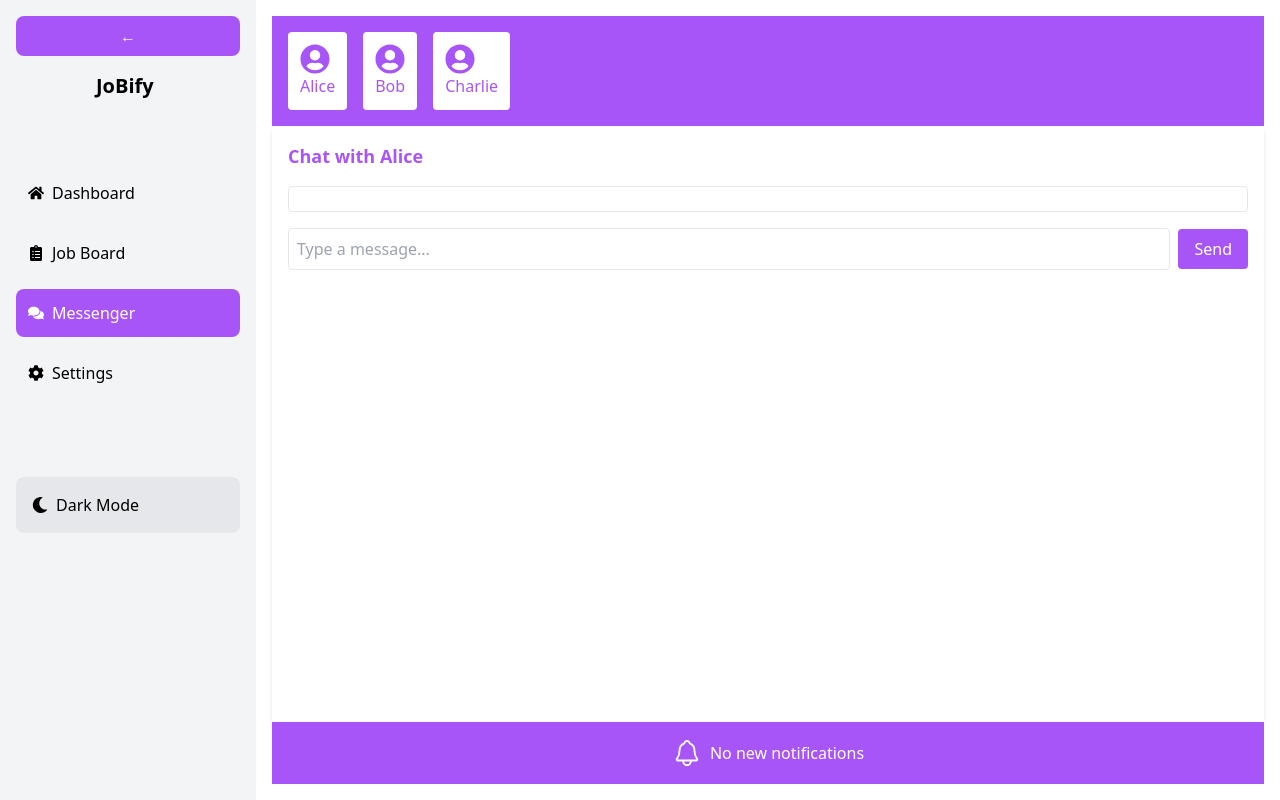
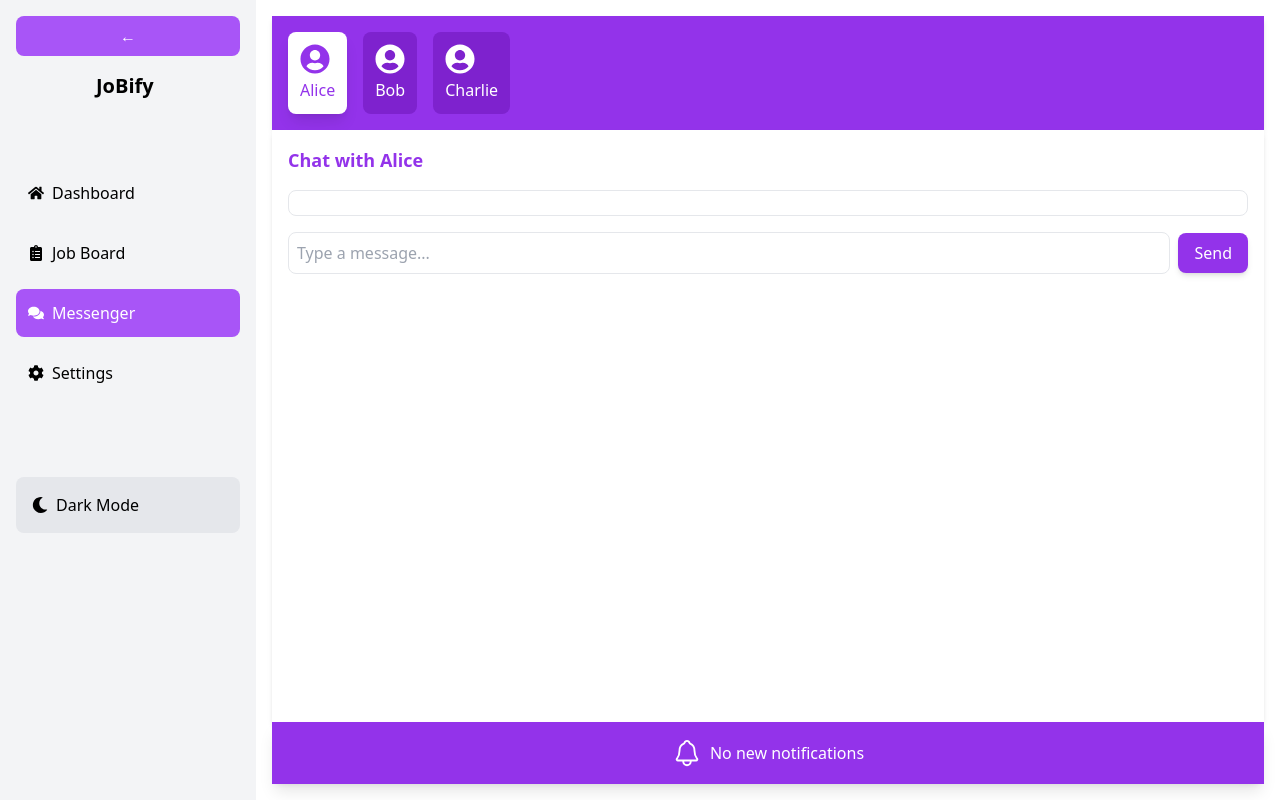
Before and after one commit to AnujNdas/Jobify, a React app in the folder Frontend/: page /messages in a window 1280 px wide. Both pictures are taken after a click on the element "Alice". Built offline with nearby package versions, Linux system fonts and the light colour scheme; the HTML template or start-up script is replaced by a standard one.

Commit message:
development

```diff
--- a/Frontend/package.json
+++ b/Frontend/package.json
@@ -13,10 +13,12 @@
     "deploy": "node --max-old-space-size=4096 ./node_modules/gh-pages/bin/gh-pages.js -d dist"
   },
   "dependencies": {
+    "@emoji-mart/react": "^1.1.1",
     "framer-motion": "^12.4.11",
     "lucide-react": "^0.482.0",
     "react": "^19.0.0",
     "react-dom": "^19.0.0",
+    "react-emoji-picker": "^1.0.13",
     "react-icons": "^5.5.0",
     "react-router-dom": "^7.3.0",
     "recharts": "^2.15.1"
--- a/Frontend/src/components/Notification.jsx
+++ b/Frontend/src/components/Notification.jsx
@@ -18,7 +18,7 @@ const NotificationIcon = () => {
             setNotifications(prev => [newNotification, ...prev]);
             setUnreadCount(prev => prev + 1);
             playNotificationSound();
-        }, 10000); // Simulating real-time updates every 10 sec
+        }, 100000); // Simulating real-time updates every 10 sec
 
         return () => clearInterval(interval);
     }, []);
--- a/Frontend/src/components/Profile.jsx
+++ b/Frontend/src/components/Profile.jsx
@@ -30,7 +30,7 @@ const ProfileIcon = () => {
                     initial={{ opacity: 0, y: -10 }}
                     animate={{ opacity: 1, y: 0 }}
                     transition={{ duration: 0.3 }}
-                className={`absolute right-0 mt-2 w-48 ${isDarkMode ? "bg-darkCard" : "bg-white"} shadow-lg rounded-lg p-3`}
+                className={`absolute right-0 mt-2 w-48 ${isDarkMode ? "bg-darkCard text-purple-500" : "bg-white"} shadow-lg rounded-lg p-3`}
                 >
                     <ul className="space-y-2">
                         <li className={`flex items-center gap-2 p-2 cursor-pointer rounded-md ${isDarkMode ? "hover:bg-gray-700" : "hover:bg-gray-100"}`}>
--- a/Frontend/src/pages/Messenger.jsx
+++ b/Frontend/src/pages/Messenger.jsx
@@ -1,10 +1,11 @@
-import React, { useState } from 'react';
+import React, { useState, useEffect } from 'react';
 import { IoChatbubbleEllipses, IoNotificationsOutline } from 'react-icons/io5';
 import { FaUserCircle } from 'react-icons/fa';
+import { motion } from 'framer-motion';
 import { useTheme } from '../context/ThemeContext';
 
 const Messenger = () => {
-    const {isDarkMode} = useTheme();
+    const { isDarkMode } = useTheme();
     const [contacts, setContacts] = useState([
         { id: 1, name: 'Alice', status: 'online' },
         { id: 2, name: 'Bob', status: 'offline' },
@@ -14,63 +15,105 @@ const Messenger = () => {
     const [selectedContact, setSelectedContact] = useState(null);
     const [messages, setMessages] = useState([]);
     const [newMessage, setNewMessage] = useState('');
+    const [isTyping, setIsTyping] = useState(false);
 
     const handleSendMessage = () => {
         if (newMessage.trim()) {
-            setMessages([...messages, { text: newMessage, sender: 'You' }]);
+            const timestamp = new Date().toLocaleTimeString([], { hour: '2-digit', minute: '2-digit' });
+            setMessages([...messages, { text: newMessage, sender: 'You', timestamp }]);
             setNewMessage('');
+            setIsTyping(false);
         }
     };
 
+    const handleTyping = (e) => {
+        setNewMessage(e.target.value);
+        setIsTyping(true);
+        setTimeout(() => setIsTyping(false), 2000); // Typing indicator timeout
+    };
+
     return (
-        <div className="flex flex-col h-full">
-            <div className="w-full flex space-x-4 p-4 bg-purple-500 text-white">
+        <div className={`flex flex-col h-full ${isDarkMode ? 'bg-darkBg' : 'bg-white'}`}>
+            <div className="w-full flex space-x-4 p-4 bg-purple-600 text-white shadow-md">
                 {contacts.map((contact) => (
-                    <div
+                    <motion.div
                         key={contact.id}
-                        className={`p-3 rounded cursor-pointer ${isDarkMode ? 'bg-darkCard text-white' : "bg-white"} text-purple-500`}
+                        whileHover={{ scale: 1.1 }}
+                        whileTap={{ scale: 0.9 }}
+                        className={`p-3 rounded-lg cursor-pointer transition-all duration-300 ease-in-out ${
+                            selectedContact?.id === contact.id
+                                ? 'bg-white text-purple-600 shadow-lg'
+                                : 'bg-purple-700 text-white'
+                        }`}
                         onClick={() => setSelectedContact(contact)}
                     >
-                        <FaUserCircle className="text-3xl" />
+                        <FaUserCircle className="text-3xl mb-1" />
                         <span>{contact.name}</span>
-                    </div>
+                    </motion.div>
                 ))}
             </div>
 
-            <div className={`flex-1 flex flex-col ${isDarkMode ? "bg-darkCard text-white" : "bg-white"} shadow-md p-4`}>
+            <div className={`flex-1 flex flex-col p-4 shadow-md ${isDarkMode ? 'bg-darkCard text-white' : 'bg-white'}`}>
                 {selectedContact ? (
                     <div className="flex-1">
-                        <h2 className="text-lg font-bold mb-4 text-purple-500">Chat with {selectedContact.name}</h2>
-                        <div className="flex-1 overflow-y-auto border p-3 rounded mb-4">
+                        <h2 className="text-lg font-bold mb-4 text-purple-600">Chat with {selectedContact.name}</h2>
+                        <div className="flex-1 overflow-y-auto border p-3 rounded-lg space-y-2">
                             {messages.map((msg, index) => (
-                                <div key={index} className={`p-2 rounded ${msg.sender === 'You' ? 'bg-purple-500 text-white ml-auto w-fit' : 'bg-gray-200 text-black w-fit'}`}>
-                                    {msg.text}
-                                </div>
+                                <motion.div
+                                    key={index}
+                                    initial={{ opacity: 0, y: 10 }}
+                                    animate={{ opacity: 1, y: 0 }}
+                                    transition={{ duration: 0.3 }}
+                                    className={`p-2 rounded-lg shadow-md ${
+                                        msg.sender === 'You'
+                                            ? 'bg-purple-600 text-white ml-auto w-fit'
+                                            : 'bg-gray-200 text-black w-fit'
+                                    }`}
+                                >
+                                    {msg.text} <span className="text-xs text-gray-500 ml-2">{msg.timestamp}</span>
+                                </motion.div>
                             ))}
                         </div>
-                        <div className="flex items-center space-x-2">
+
+                        {isTyping && (
+                            <div className="text-sm text-gray-500 mt-2">{selectedContact.name} is typing...</div>
+                        )}
+
+                        <div className="flex items-center space-x-2 mt-4">
                             <input
                                 type="text"
                                 placeholder="Type a message..."
                                 value={newMessage}
-                                onChange={(e) => setNewMessage(e.target.value)}
-                                className="flex-1 p-2 border rounded"
+                                onChange={handleTyping}
+                                className="flex-1 p-2 border rounded-lg focus:ring-2 focus:ring-purple-500"
                             />
-                            <button onClick={handleSendMessage} className="bg-purple-500 text-white px-4 py-2 rounded">Send</button>
+                            <motion.button
+                                whileHover={{ scale: 1.1 }}
+                                whileTap={{ scale: 0.9 }}
+                                onClick={handleSendMessage}
+                                className="bg-purple-600 text-white px-4 py-2 rounded-lg shadow-md"
+                            >
+                                Send
+                            </motion.button>
                         </div>
                     </div>
                 ) : (
                     <div className="flex flex-col items-center justify-center flex-1 text-gray-500">
-                        <IoChatbubbleEllipses size={50} />
+                        <IoChatbubbleEllipses size={60} className="mb-3 animate-bounce" />
                         <p>Select a contact to start chatting</p>
                     </div>
                 )}
             </div>
 
-            <div className="w-full bg-purple-500 p-4 flex items-center justify-center text-white">
+            <motion.div
+                initial={{ opacity: 0 }}
+                animate={{ opacity: 1 }}
+                transition={{ duration: 0.5 }}
+                className="w-full bg-purple-600 p-4 flex items-center justify-center text-white shadow-lg"
+            >
                 <IoNotificationsOutline size={30} />
                 <span className="ml-2">No new notifications</span>
-            </div>
+            </motion.div>
         </div>
     );
 };
```
Also changed, not shown: 1 other file (tests, documents, lock files or other folders).
